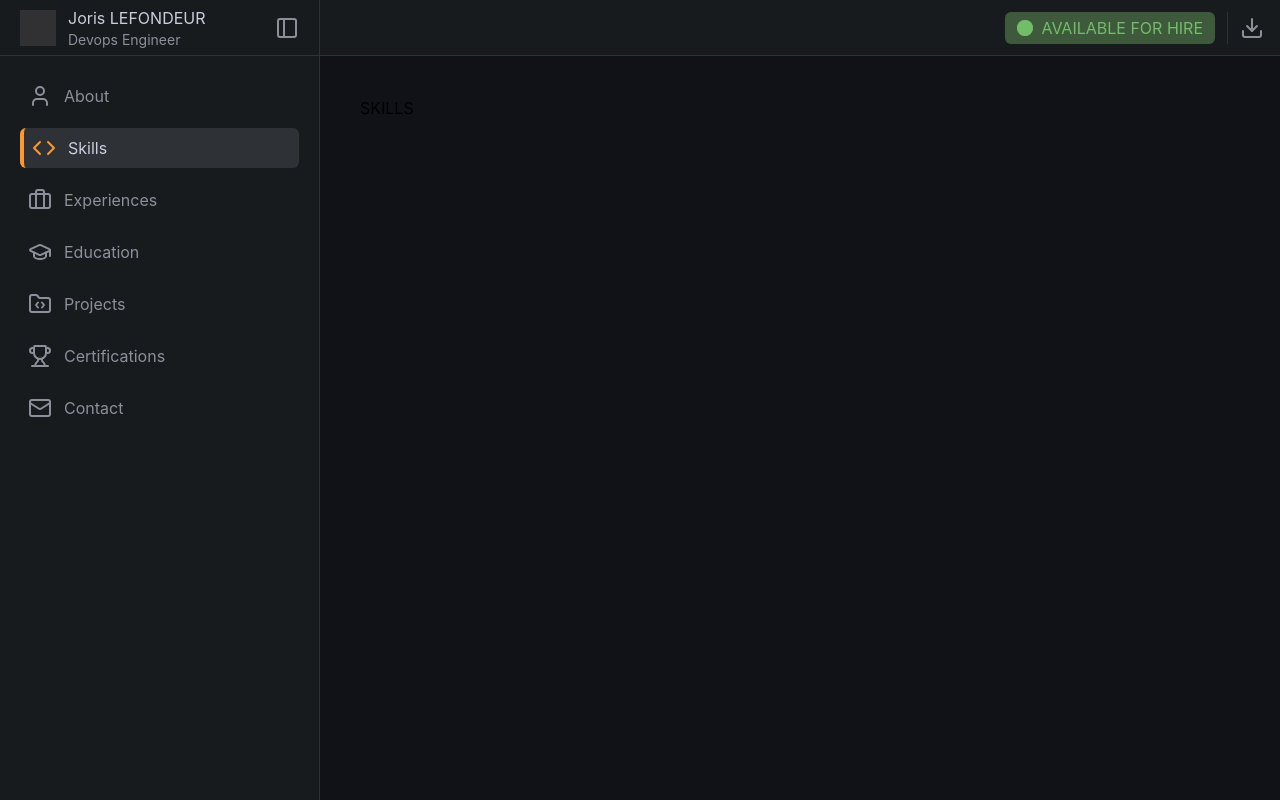
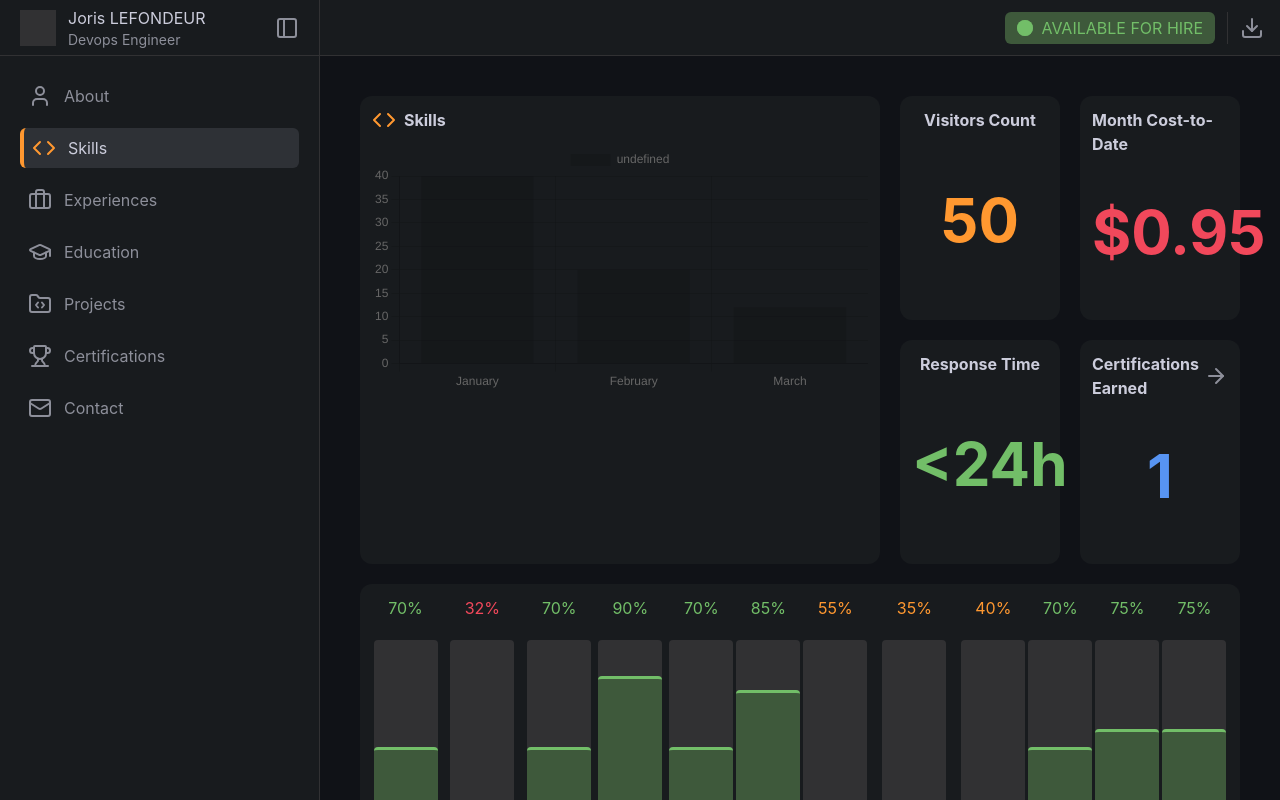
Before and after one commit to jlefonde/portfolio-frontend, a Vue app: page /skills in a window 1280 px wide. Built offline with nearby package versions, Linux system fonts and the light colour scheme.

Commit message:
Added BarChart components

```diff
--- a/package.json
+++ b/package.json
@@ -9,13 +9,14 @@
     "preview": "vite preview"
   },
   "dependencies": {
-    "@fortawesome/fontawesome-svg-core": "^7.1.0",
     "@fortawesome/free-brands-svg-icons": "^7.1.0",
     "@fortawesome/vue-fontawesome": "^3.1.2",
     "@tailwindcss/vite": "^4.1.17",
+    "chart.js": "^4.5.1",
     "lucide-vue-next": "^0.555.0",
     "tailwindcss": "^4.1.17",
     "vue": "^3.5.24",
+    "vue-chartjs": "^5.3.3",
     "vue-router": "^4.6.3"
   },
   "devDependencies": {
--- a/src/components/HorizontalBar.vue
+++ b/src/components/HorizontalBar.vue
@@ -18,6 +18,6 @@ const barColor = getBarColor();
         :style="`width: ${percentage}%`"
       ></div>
     </div>
-    <div class="w-12 text-right" :class="`text-${barColor}-light`">{{ percentage }}%</div>
+    <div class="font-sm w-12 text-right" :class="`text-${barColor}-light`">{{ percentage }}%</div>
   </div>
 </template>
--- /dev/null
+++ b/src/components/HorizontalBarChart.vue
@@ -0,0 +1,14 @@
+<script setup lang="ts">
+import type { Bar } from "../types";
+import HorizontalBar from "./HorizontalBar.vue";
+
+defineProps<{
+  bars: Bar[];
+}>();
+</script>
+
+<template>
+  <div class="flex h-full flex-col justify-around">
+    <HorizontalBar v-for="bar in bars" v-bind="bar" />
+  </div>
+</template>
--- /dev/null
+++ b/src/components/VerticalBar.vue
@@ -0,0 +1,23 @@
+<script setup lang="ts">
+import type { Bar } from "../types";
+import { useBarChart } from "../composables/useBarChart";
+
+const props = defineProps<Bar>();
+
+const { getBarColor } = useBarChart(props);
+const barColor = getBarColor();
+</script>
+
+<template>
+  <div class="flex h-full w-full flex-col items-center gap-5">
+    <div class="font-sm" :class="`text-${barColor}-light`">{{ percentage }}%</div>
+    <div class="bg-base-150 flex h-full w-16 flex-1 items-end gap-5 rounded-sm">
+      <div
+        class="w-full rounded-sm border-t-3"
+        :class="`bg-${barColor}-dark border-t-${barColor}-light`"
+        :style="`height: ${percentage}%`"
+      ></div>
+    </div>
+    <div class="font-sm text-base-50">{{ label }}</div>
+  </div>
+</template>
--- /dev/null
+++ b/src/components/VerticalBarChart.vue
@@ -0,0 +1,14 @@
+<script setup lang="ts">
+import type { Bar } from "../types";
+import VerticalBar from "./VerticalBar.vue";
+
+defineProps<{
+  bars: Bar[];
+}>();
+</script>
+
+<template>
+  <div class="flex h-full justify-around">
+    <VerticalBar v-for="bar in bars" v-bind="bar" />
+  </div>
+</template>
--- a/src/data/contacts.ts
+++ b/src/data/contacts.ts
@@ -31,5 +31,5 @@ export const availability: Availability = {
   currently: "Student at 42 Luxembourg",
   lookingFor: "Junior Devops Position",
   openTo: "Hybrid",
-  available: "Immediatly",
+  available: "Immediately",
 };
--- /dev/null
+++ b/src/data/languages.ts
@@ -0,0 +1,16 @@
+import type { Bar } from "../types";
+
+export const languages: Bar[] = [
+  {
+    label: "French",
+    percentage: 100,
+  },
+  {
+    label: "English",
+    percentage: 80,
+  },
+  {
+    label: "German",
+    percentage: 30,
+  },
+];
--- /dev/null
+++ b/src/data/skills.ts
@@ -0,0 +1,52 @@
+import type { Bar } from "../types";
+
+export const skills: Bar[] = [
+  {
+    label: "Docker",
+    percentage: 70,
+  },
+  {
+    label: "Kubernetes",
+    percentage: 32,
+  },
+  {
+    label: "AWS",
+    percentage: 70,
+  },
+  {
+    label: "Terraform",
+    percentage: 90,
+  },
+  {
+    label: "Ansible",
+    percentage: 70,
+  },
+  {
+    label: "Github Actions",
+    percentage: 85,
+  },
+  {
+    label: "ArgoCD",
+    percentage: 55,
+  },
+  {
+    label: "Prometheus",
+    percentage: 35,
+  },
+  {
+    label: "Grafana",
+    percentage: 40,
+  },
+  {
+    label: "Bash",
+    percentage: 70,
+  },
+  {
+    label: "Go",
+    percentage: 75,
+  },
+  {
+    label: "Python",
+    percentage: 75,
+  },
+];
--- a/src/style.css
+++ b/src/style.css
@@ -1,6 +1,7 @@
 @import "tailwindcss";
 
-@source inline("{text,stroke,border,bg,ring,border-r}-{red,orange,green,blue,cyan,purple,yellow}-{light,dark}");
+@source inline("{text,stroke,border,bg,ring}-{red,orange,green,blue,cyan,purple,yellow}-{light,dark}");
+@source inline("{border-r,border-t}-{green,orange,red}-light");
 @source inline("{text,stroke,border,bg,ring}-base-{50,{50..350..50},350}");
 
 @theme {
@@ -14,7 +15,7 @@
   --color-green-light: #72be68;
   --color-green-dark: #3e593b;
   --color-orange-light: #ff9830;
-  --color-orange-dark: #6f4b27;
+  --color-orange-dark: #a15e1b;
   --color-red-light: #f1485b;
   --color-red-dark: #6b2f37;
   --color-blue-light: #5794f2;
--- a/src/views/About.vue
+++ b/src/views/About.vue
@@ -3,9 +3,11 @@ import Stat from "../components/Stat.vue";
 import Title from "../components/Title.vue";
 import ContactLink from "../components/ContactLink.vue";
 import Log from "../components/Log.vue";
-import HorizontalBar from "../components/HorizontalBar.vue";
+import HorizontalBarChart from "../components/HorizontalBarChart.vue";
 import { routes } from "../router/routes";
 import { logs } from "../data/logs";
+import { certifications } from "../data/certifications";
+import { languages } from "../data/languages";
 import { CONTACTS } from "../data/contacts";
 import { useRoute } from "vue-router";
 import { DownloadIcon, TerminalIcon, LanguagesIcon } from "lucide-vue-next";
@@ -48,7 +50,7 @@ const navRoute = routes.find((r) => r.path == route.path);
     <Stat
       class="col-start-5 row-span-2 row-start-3 min-h-56"
       name="Certifications Earned"
-      value="1"
+      :value="certifications.length.toString()"
       color="blue-light"
       redirect="/certifications"
     />
@@ -60,11 +62,7 @@ const navRoute = routes.find((r) => r.path == route.path);
     </div>
     <div class="card col-span-2 col-start-4 row-span-4 row-start-5">
       <Title title="Languages" :icon="LanguagesIcon" />
-      <div class="flex h-full flex-col justify-around">
-        <HorizontalBar label="French" :percentage="100" />
-        <HorizontalBar label="English" :percentage="80" />
-        <HorizontalBar label="German" :percentage="25" />
-      </div>
+      <HorizontalBarChart :bars="languages" />
     </div>
   </div>
 </template>
--- a/src/views/Skills.vue
+++ b/src/views/Skills.vue
@@ -1,3 +1,57 @@
+<script setup lang="ts">
+import Stat from "../components/Stat.vue";
+import Title from "../components/Title.vue";
+import VerticalBarChart from "../components/VerticalBarChart.vue";
+import { routes } from "../router/routes";
+import { certifications } from "../data/certifications";
+import { skills } from "../data/skills";
+import { useRoute } from "vue-router";
+
+const route = useRoute();
+const navRoute = routes.find((r) => r.path == route.path);
+
+import {
+  Chart as ChartJS,
+  Title as ChartTitle,
+  Tooltip,
+  Legend,
+  BarElement,
+  CategoryScale,
+  LinearScale,
+} from "chart.js";
+import { Bar } from "vue-chartjs";
+
+ChartJS.register(CategoryScale, LinearScale, BarElement, ChartTitle, Tooltip, Legend);
+
+const data = {
+  labels: ["January", "February", "March"],
+  datasets: [{ data: [40, 20, 12] }],
+};
+</script>
+
 <template>
-  <h1>SKILLS</h1>
+  <div class="grid grid-cols-5 grid-rows-8 gap-5">
+    <div class="card col-span-3 row-span-4">
+      <Title :title="navRoute?.name?.toString() ?? ''" :icon="navRoute?.icon" :icon-color="navRoute?.primaryColor" />
+      <Bar
+        :data="data"
+        :options="{
+          responsive: true,
+        }"
+      />
+    </div>
+    <Stat class="col-start-4 row-span-2 min-h-56" name="Visitors Count" value="50" color="orange-light" />
+    <Stat class="col-start-5 row-span-2 min-h-56" name="Month Cost-to-Date" value="$0.95" color="red-light" />
+    <Stat class="col-start-4 row-span-2 row-start-3 min-h-56" name="Response Time" value="<24h" color="green-light" />
+    <Stat
+      class="col-start-5 row-span-2 row-start-3 min-h-56"
+      name="Certifications Earned"
+      :value="certifications.length.toString()"
+      color="blue-light"
+      redirect="/certifications"
+    />
+    <div class="card col-span-full row-span-4 row-start-5">
+      <VerticalBarChart :bars="skills" />
+    </div>
+  </div>
 </template>
```
Also changed, not shown: 1 other file (tests, documents, lock files or other folders).
